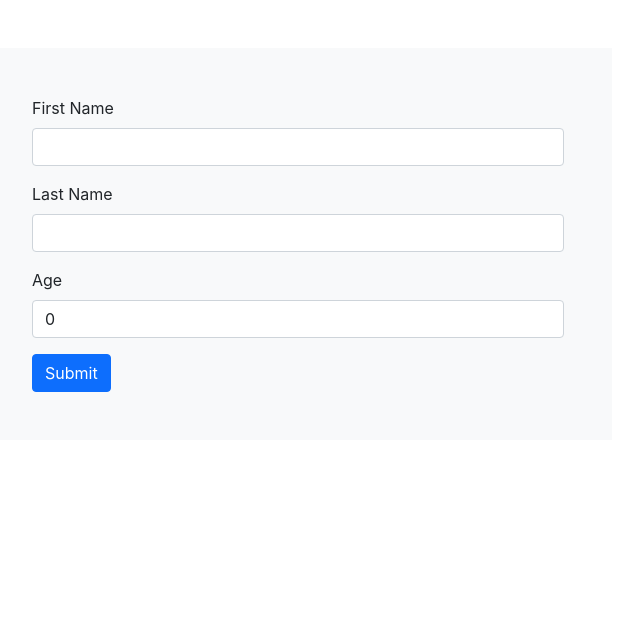
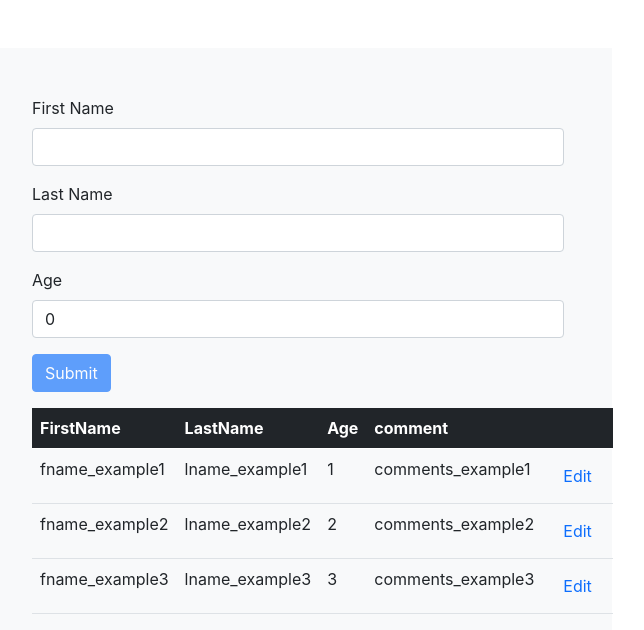
Before and after one commit to vishalpwaman123/Learn-React-Formik, a React (Create React App) app: page / in a window 1280 px wide. Shown: the top 630 px of the page, without its empty margins (342-986 px from the left). Built offline with nearby package versions, Linux system fonts and the light colour scheme.

Commit message:
Added : How to reinitialize data to formik

```diff
--- a/src/components/ComponentB.jsx
+++ b/src/components/ComponentB.jsx
@@ -1,6 +1,27 @@
 import React from "react";
 import { Formik, Form, Field, ErrorMessage } from "formik";
 import * as Yup from "yup";
+
+const _staticData = [
+  {
+    firstName: "fname_example1",
+    lastName: "lname_example1",
+    age: 1,
+    comments: "comments_example1",
+  },
+  {
+    firstName: "fname_example2",
+    lastName: "lname_example2",
+    age: 2,
+    comments: "comments_example2",
+  },
+  {
+    firstName: "fname_example3",
+    lastName: "lname_example3",
+    age: 3,
+    comments: "comments_example3",
+  },
+];
 
 const initialValues = {
   firstName: "",
@@ -21,15 +42,33 @@ const validationSchema = Yup.object({
 });
 
 function ComponentB() {
+  const [newValues, setNewValues] = React.useState({
+    firstName: "",
+    lastName: "",
+    age: 0,
+    comments: "",
+  });
   console.log("Component B Render");
+
+  const handleEdit = (data) => {
+    setNewValues((prevState) => ({
+      ...prevState,
+      firstName: data.firstName,
+      lastName: data.lastName,
+      age: data.age,
+      comments: data.comments,
+    }));
+  };
 
   return (
     <div className="container-fluid d-flex justify-content-center">
       <div className="w-50 h-50 bg-light p-5 mt-5">
         <Formik
-          initialValues={initialValues}
+          initialValues={newValues || initialValues}
           validationSchema={validationSchema}
           onSubmit={onSubmit}
+          validateOnMount
+          enableReinitialize
         >
           {(formik) => {
             console.log("Parent Formik : ", formik);
@@ -79,13 +118,55 @@ function ComponentB() {
                   />
                   <ErrorMessage name="age" component="span" className="error" />
                 </div>
-                <button className="btn btn-primary" type="submit">
+                <button
+                  type="submit"
+                  className="btn btn-primary"
+                  disabled={!formik.isValid}
+                >
                   Submit
                 </button>
               </Form>
             );
           }}
         </Formik>
+        <div className="mt-3">
+          <table className="table">
+            <thead className="table-dark">
+              <tr>
+                <th>FirstName</th>
+                <th>LastName</th>
+                <th>Age</th>
+                <th>comment</th>
+                <th></th>
+              </tr>
+            </thead>
+            <tbody>
+              {_staticData.length > 0
+                ? _staticData.map((data, index) => {
+                    return (
+                      <tr key={index}>
+                        <td>{data.firstName}</td>
+                        <td>{data.lastName}</td>
+                        <td>{data.age}</td>
+                        <td>{data.comments}</td>
+                        <td>
+                          <button
+                            type="button"
+                            className="btn btn-link text-decoration-none"
+                            onClick={() => {
+                              handleEdit(data);
+                            }}
+                          >
+                            Edit
+                          </button>
+                        </td>
+                      </tr>
+                    );
+                  })
+                : null}
+            </tbody>
+          </table>
+        </div>
       </div>
     </div>
   );
```
